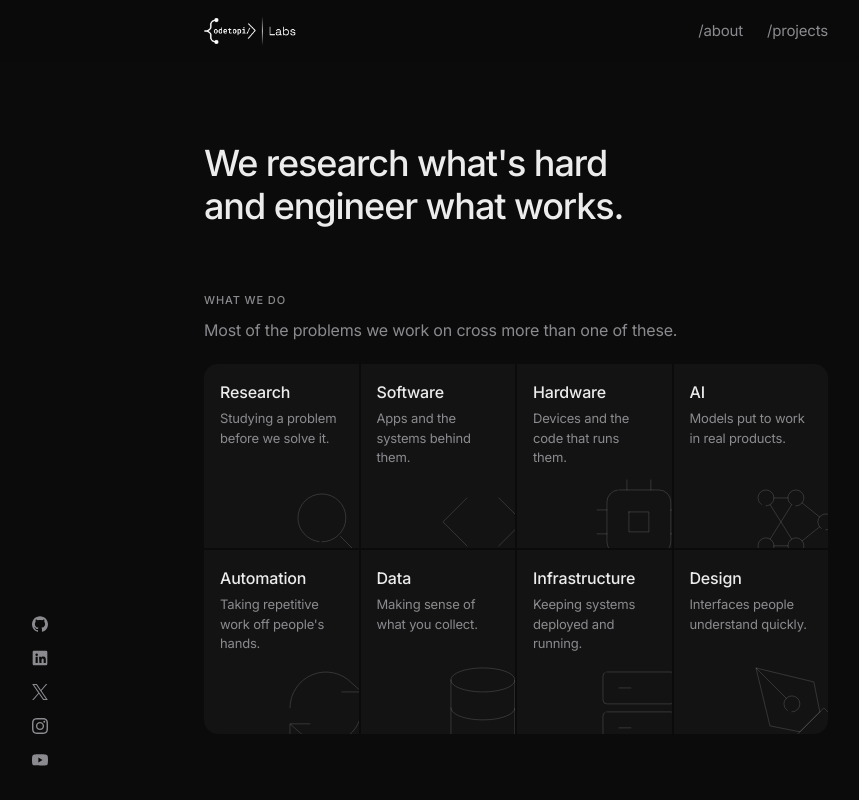
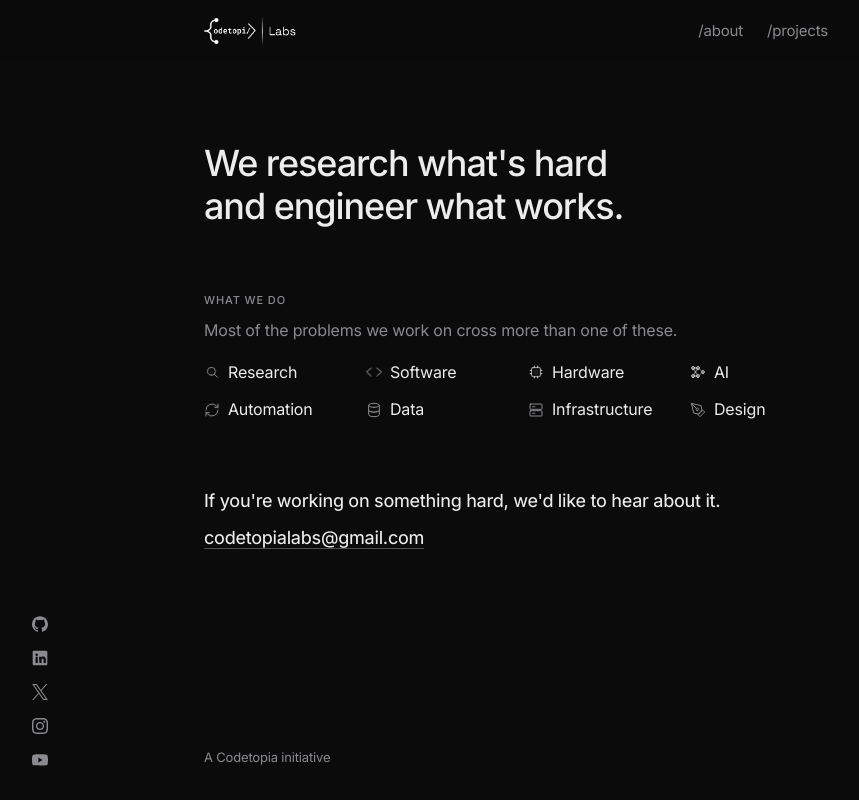
Before and after one commit to codetopialabs/labs, a React (Vite) app: page / in a window 1280 px wide. Shown: the top 800 px of the page, without its empty margins (124-983 px from the left). Built offline with nearby package versions, Linux system fonts and the light colour scheme.

Commit message:
Bring back the icon grid for What we do, animated
- Replace the panels with the original grid of small icons and labels
- Each icon loops its own motion with a soft glint, starting just after
  the one before so the light ripples across the grid

```diff
--- a/src/App.css
+++ b/src/App.css
@@ -184,95 +184,25 @@
   color: var(--text);
 }
 
-/* What we do: one sentence, then the plate. */
+/* What we do: one sentence, then the fields as a plain grid. */
 .scope {
   color: var(--text-muted);
-  margin-bottom: 1.25rem;
+  margin-bottom: 1rem;
 }
 
-/* The plate: eight panels on one rounded surface. The hairline gaps are
-   the page background showing through, not drawn lines. */
-.plate {
+.fields {
   list-style: none;
   display: grid;
   grid-template-columns: repeat(4, 1fr);
-  gap: 2px;
-  border-radius: 14px;
-  overflow: hidden;
+  gap: 0.75rem 1.5rem;
 }
 
-.panel {
-  position: relative;
-  overflow: hidden;
-  min-height: 11.5rem;
-  padding: 1rem 1rem 0;
-  background: color-mix(in srgb, var(--text) 3.5%, var(--bg));
-  transition: background-color 0.5s var(--ease);
+.fields li {
+  display: flex;
+  align-items: center;
+  gap: 0.5rem;
 }
 
-.panel:hover {
-  background: color-mix(in srgb, var(--text) 6%, var(--bg));
-}
-
-.panel-name {
-  position: relative;
-  z-index: 1;
-  font-weight: 500;
-}
-
-.panel-line {
-  position: relative;
-  z-index: 1;
-  margin-top: 0.25rem;
-  font-size: 0.8125rem;
-  line-height: 1.5;
-  color: var(--text-muted);
-}
-
-/* Each field's drawing, large and faint, cropped by the bottom-right edge
-   of its panel. Strokes stay hairline thin at this size. */
-.field-art {
-  position: absolute;
-  right: -10%;
-  bottom: -12%;
-  width: 62%;
-  max-width: 9rem;
-  height: auto;
-  color: color-mix(in srgb, var(--text) 18%, transparent);
-  transition: color 0.5s var(--ease);
-}
-
-.field-art path {
-  stroke-dasharray: 1;
-}
-
-.panel:hover .field-art {
-  color: color-mix(in srgb, var(--text) 38%, transparent);
-}
-
-/* Hovering redraws the drawing line by line. */
-@media (prefers-reduced-motion: no-preference) {
-  .panel:hover .field-art path {
-    animation: art-draw 1.4s var(--glide) both;
-  }
-}
-
-@keyframes art-draw {
-  from { stroke-dashoffset: 1; }
-  to { stroke-dashoffset: 0; }
-}
-
-@media (max-width: 640px) {
-  .plate {
-    grid-template-columns: repeat(2, 1fr);
-  }
-
-  .panel {
-    min-height: 10rem;
-  }
-}
-
-/* Small line icons used elsewhere (status, steps). */
 .field-icon {
   width: 1rem;
   height: 1rem;
@@ -280,16 +210,110 @@
   color: var(--text-muted);
 }
 
-/* Motions used by the About steps on hover. */
+/* Every field icon loops its own motion: it moves in the first part of
+   the loop and rests for the remainder. Movement is applied to the whole icon (smooth
+   on the GPU); parts inside only fade. --stagger offsets each field. */
+.fields .field-icon {
+  transition: color 0.3s var(--ease);
+}
+
+.fields li:hover .field-icon {
+  color: var(--text);
+}
+
+.fields .fi-link {
+  opacity: 0.4;
+}
+
+@media (prefers-reduced-motion: no-preference) {
+  .fields .field-icon,
+  .fields .field-icon path {
+    animation-duration: 3.6s;
+    animation-timing-function: var(--glide);
+    animation-iteration-count: infinite;
+    animation-delay: var(--stagger, 0s);
+  }
+
+  .fields .field-icon {
+    will-change: transform;
+  }
+
+  /* Each icon moves and, at the same moment, glints from grey to white and
+     back, so the motion reads as a soft light passing across the grid. */
+  .fields .field-icon-research { animation-name: fi-sweep, fi-glint; }
+  .fields .field-icon-software { animation-name: fi-open, fi-glint; }
+  .fields .field-icon-hardware { animation-name: fi-breathe, fi-glint; }
+  .fields .fi-core { animation-name: fi-fade; }
+  .fields .field-icon-ai { animation-name: fi-glint; }
+  .fields .fi-link { animation-name: fi-signal; }
+  .fields .field-icon-automation { animation-name: fi-spin, fi-glint; }
+  .fields .field-icon-data { animation-name: fi-rise, fi-glint; }
+  .fields .fi-band { animation-name: fi-fade; }
+  .fields .field-icon-infrastructure { animation-name: fi-glint; }
+  .fields .fi-led { animation-name: fi-fade; }
+  .fields .field-icon-design { animation-name: fi-stroke, fi-glint; }
+
+  /* The AI links light in order across the network. */
+  .fields .field-icon .fi-link {
+    animation-delay: calc(var(--stagger, 0s) + var(--link-delay, 0s));
+  }
+
+  /* The second server light answers the first. */
+  .fields .field-icon .fi-led + .fi-led {
+    animation-delay: calc(var(--stagger, 0s) + 0.5s);
+  }
+}
+
 @keyframes fi-sweep {
   0%, 55%, 100% { transform: translateX(0); }
   18% { transform: translateX(-2px); }
   38% { transform: translateX(2px); }
 }
 
+@keyframes fi-open {
+  0%, 50%, 100% { transform: scaleX(1); }
+  25% { transform: scaleX(1.3); }
+}
+
 @keyframes fi-breathe {
   0%, 50%, 100% { transform: scale(1); }
   25% { transform: scale(0.86); }
+}
+
+@keyframes fi-fade {
+  0%, 50%, 100% { opacity: 1; }
+  25% { opacity: 0.15; }
+}
+
+@keyframes fi-signal {
+  0%, 40%, 100% { opacity: 0.4; }
+  18% { opacity: 1; }
+}
+
+@keyframes fi-glint {
+  0%, 50%, 100% { color: var(--text-muted); }
+  20% { color: var(--text); }
+}
+
+@keyframes fi-spin {
+  0% { transform: rotate(0deg); }
+  50%, 100% { transform: rotate(360deg); }
+}
+
+@keyframes fi-rise {
+  0%, 50%, 100% { transform: translateY(0); }
+  25% { transform: translateY(-2px); }
+}
+
+@keyframes fi-stroke {
+  0%, 50%, 100% { transform: rotate(0deg); }
+  25% { transform: rotate(-14deg); }
+}
+
+@media (max-width: 640px) {
+  .fields {
+    grid-template-columns: repeat(2, 1fr);
+  }
 }
 
 /* How we work: three steps side by side, stacked on phones. */
--- a/src/components/FieldGrid.tsx
+++ b/src/components/FieldGrid.tsx
@@ -1,17 +1,17 @@
 import { fields } from '../data/areas'
 import { FieldIcon } from './FieldIcon'
 
-// What we do, as one plate of eight panels. Each panel carries its field's
-// drawing, large and faint, cropped by the panel edge. Hovering a panel
-// redraws the drawing; otherwise everything is still.
+// Every field icon runs its own motion on a loop, each starting a little
+// after the one before so the grid ripples rather than moving in unison.
+const STAGGER_S = 0.45
+
 export function FieldGrid() {
   return (
-    <ul className="plate">
-      {fields.map((field) => (
-        <li key={field.name} className="panel">
-          <h3 className="panel-name">{field.name}</h3>
-          <p className="panel-line">{field.line}</p>
-          <FieldIcon field={field.icon} art />
+    <ul className="fields">
+      {fields.map((field, i) => (
+        <li key={field.name} style={{ '--stagger': `${i * STAGGER_S}s` } as React.CSSProperties}>
+          <FieldIcon field={field.icon} />
+          {field.name}
         </li>
       ))}
     </ul>
--- a/src/components/FieldIcon.tsx
+++ b/src/components/FieldIcon.tsx
@@ -10,8 +10,8 @@ export type Field =
   | 'infrastructure'
   | 'design'
 
-// A plain string is a path; a tuple carries an older part name and delay
-// that are no longer used.
+// A plain string is a static path; a tuple names a part that animates
+// (see the field icon styles in App.css), with an optional delay in seconds.
 type Part = string | [d: string, part: string, delay?: number]
 
 const paths: Record<Field, Part[]> = {
@@ -70,28 +70,28 @@ const paths: Record<Field, Part[]> = {
   ],
 }
 
-// Default: a small line icon. With `art`, the same drawing is meant to be
-// shown large (about 9rem): a thin stroke in drawing units keeps the lines
-// hairline at that size, and each path is normalised to length 1 so CSS
-// can redraw it.
-export function FieldIcon({ field, art = false }: { field: Field; art?: boolean }) {
+export function FieldIcon({ field }: { field: Field }) {
   return (
     <svg
-      className={art ? 'field-art' : `field-icon field-icon-${field}`}
+      className={`field-icon field-icon-${field}`}
       viewBox="0 0 24 24"
       fill="none"
       stroke="currentColor"
-      strokeWidth={art ? 0.22 : 1.5}
+      strokeWidth="1.5"
       strokeLinecap="round"
       strokeLinejoin="round"
       aria-hidden="true"
     >
       {paths[field].map((part) => {
-        const d = typeof part === 'string' ? part : part[0]
-        return art ? (
-          <path key={d} d={d} pathLength={1} />
-        ) : (
-          <path key={d} d={d} />
+        if (typeof part === 'string') return <path key={part} d={part} />
+        const [d, name, delay] = part
+        return (
+          <path
+            key={d}
+            d={d}
+            className={name}
+            style={delay ? ({ '--link-delay': `${delay}s` } as React.CSSProperties) : undefined}
+          />
         )
       })}
     </svg>
--- a/src/data/areas.ts
+++ b/src/data/areas.ts
@@ -4,15 +4,15 @@ import type { Field } from '../components/FieldIcon'
 // fields, not tools, so it reads as open-ended rather than a fixed menu.
 export const scope = 'Most of the problems we work on cross more than one of these.'
 
-export const fields: { name: string; line: string; icon: Field }[] = [
-  { name: 'Research', line: 'Studying a problem before we solve it.', icon: 'research' },
-  { name: 'Software', line: 'Apps and the systems behind them.', icon: 'software' },
-  { name: 'Hardware', line: 'Devices and the code that runs them.', icon: 'hardware' },
-  { name: 'AI', line: 'Models put to work in real products.', icon: 'ai' },
-  { name: 'Automation', line: "Taking repetitive work off people's hands.", icon: 'automation' },
-  { name: 'Data', line: 'Making sense of what you collect.', icon: 'data' },
-  { name: 'Infrastructure', line: 'Keeping systems deployed and running.', icon: 'infrastructure' },
-  { name: 'Design', line: 'Interfaces people understand quickly.', icon: 'design' },
+export const fields: { name: string; icon: Field }[] = [
+  { name: 'Research', icon: 'research' },
+  { name: 'Software', icon: 'software' },
+  { name: 'Hardware', icon: 'hardware' },
+  { name: 'AI', icon: 'ai' },
+  { name: 'Automation', icon: 'automation' },
+  { name: 'Data', icon: 'data' },
+  { name: 'Infrastructure', icon: 'infrastructure' },
+  { name: 'Design', icon: 'design' },
 ]
 
 // How a piece of work moves through the lab, shown under the fields.
```
